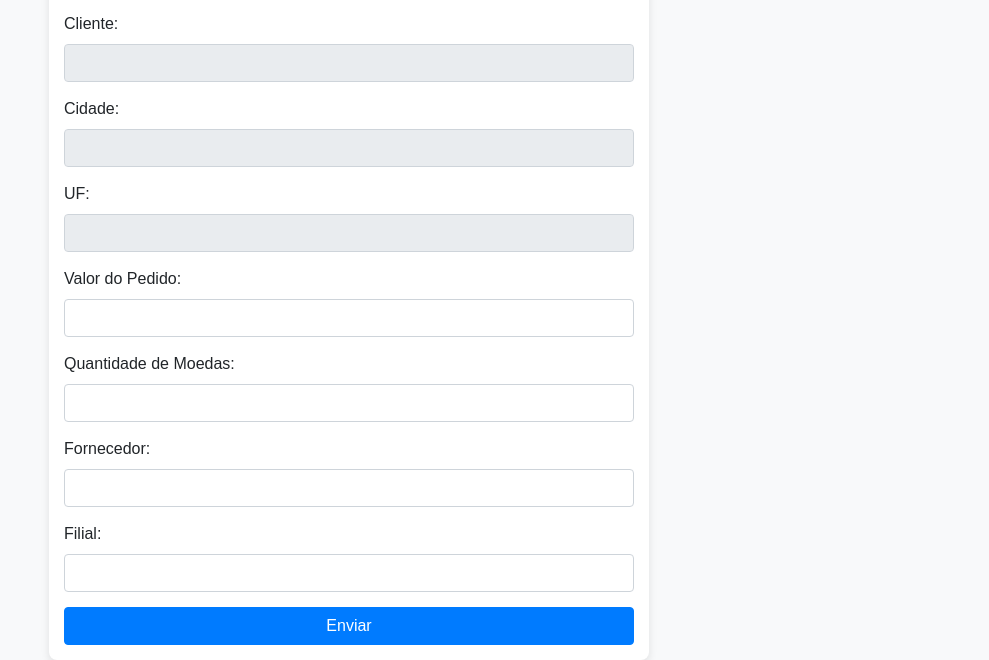
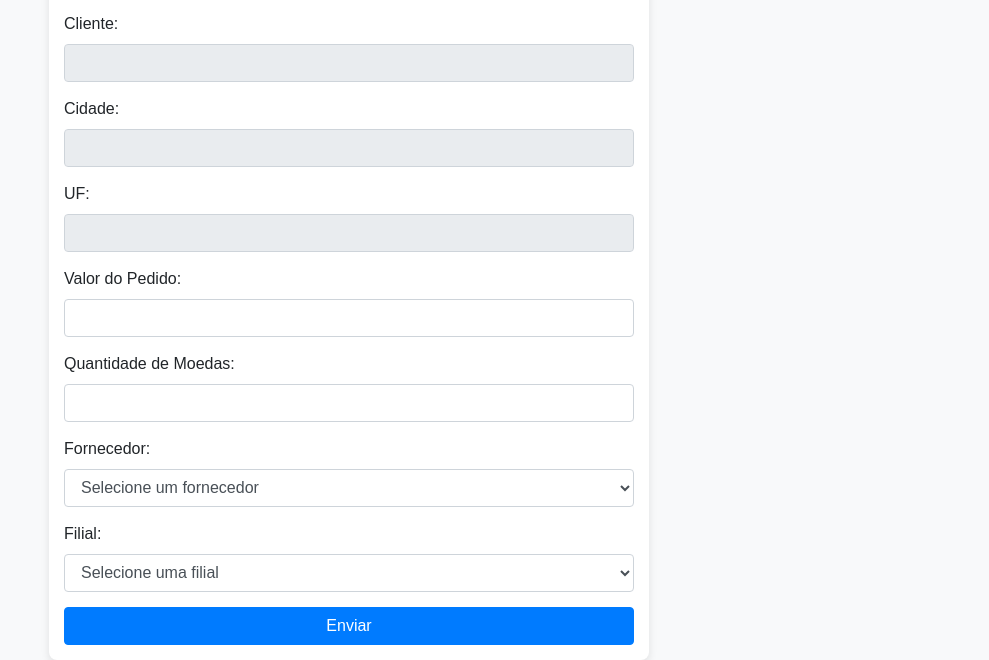
Before and after one commit to grupobrf1/feira-lanc-pedido, a website: page public/lanc_pedido.html in a window 1280 px wide. Shown: the part 287-947 px from the top of the page, without its empty margins (291-1280 px from the left). Drawn offline with nearby package versions, Linux system fonts and the light colour scheme; sample sign-in values are in the browser's storage.

Commit message:
feat: Adicionadas opções de escolha única para Fornecedor e Filial
- Campo Fornecedor atualizado com opções: GEOLAB, HYPERA, IFBRASIL.
- Campo Filial atualizado com opções: BRASIL, FARMAUM PB, FARMAUM RN.

```diff
--- a/public/lanc_pedido.html
+++ b/public/lanc_pedido.html
@@ -138,26 +138,27 @@
         </div>
         <div class="form-group">
           <label for="fornecedor">Fornecedor:</label>
-          <input
-            type="text"
+          <select
             class="form-control"
             id="fornecedor"
             name="fornecedor"
             required
-            autocomplete="off"
-          />
+          >
+            <option value="" selected disabled>Selecione um fornecedor</option>
+            <option value="GEOLAB">GEOLAB</option>
+            <option value="HYPERA">HYPERA</option>
+            <option value="IFBRASIL">IFBRASIL</option>
+          </select>
           <div class="invalid-feedback">Preencha o campo Fornecedor.</div>
         </div>
         <div class="form-group">
           <label for="filial">Filial:</label>
-          <input
-            type="text"
-            class="form-control"
-            id="filial"
-            name="filial"
-            required
-            autocomplete="off"
-          />
+          <select class="form-control" id="filial" name="filial" required>
+            <option value="" selected disabled>Selecione uma filial</option>
+            <option value="BRASIL">BRASIL</option>
+            <option value="FARMAUM PB">FARMAUM PB</option>
+            <option value="FARMAUM RN">FARMAUM RN</option>
+          </select>
           <div class="invalid-feedback">Preencha o campo Filial.</div>
         </div>
         <button type="submit" class="btn btn-primary">Enviar</button>
```
